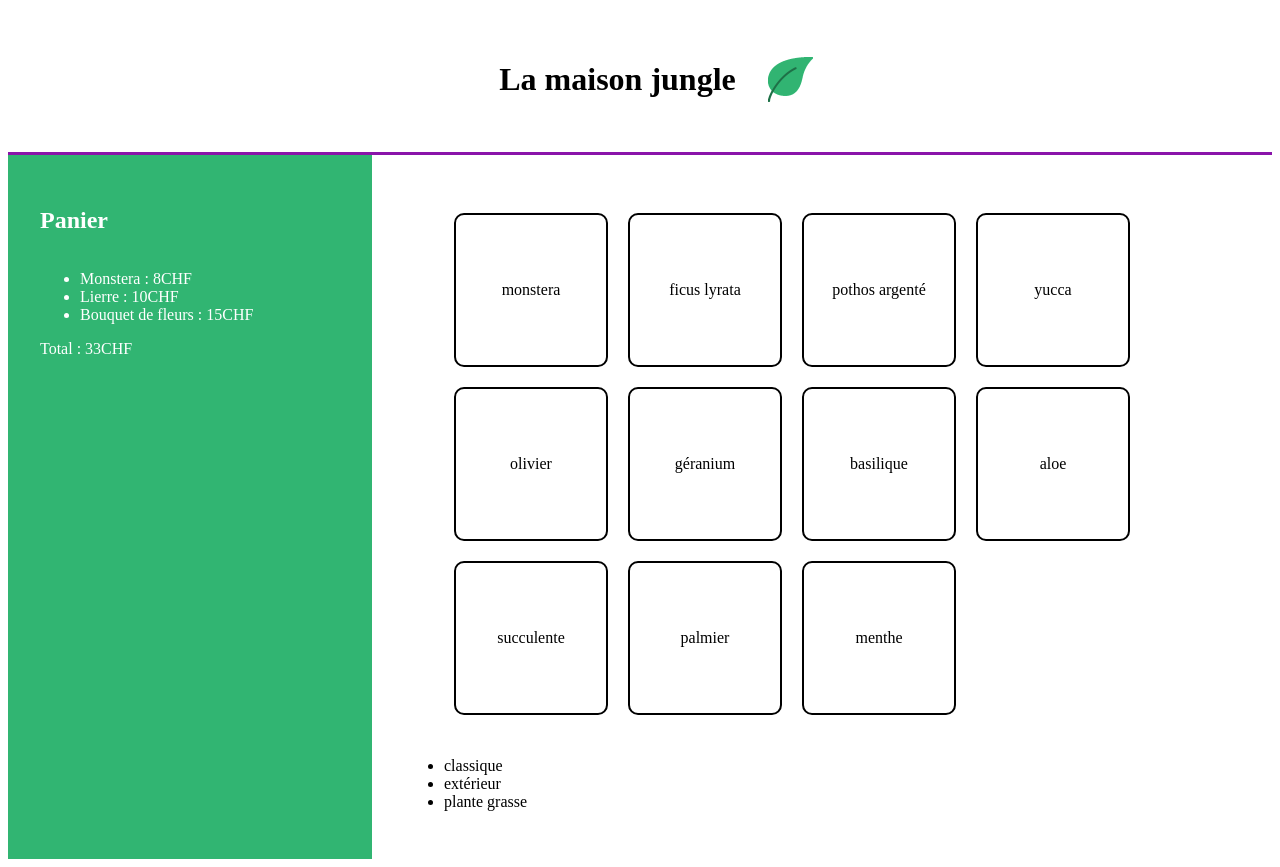
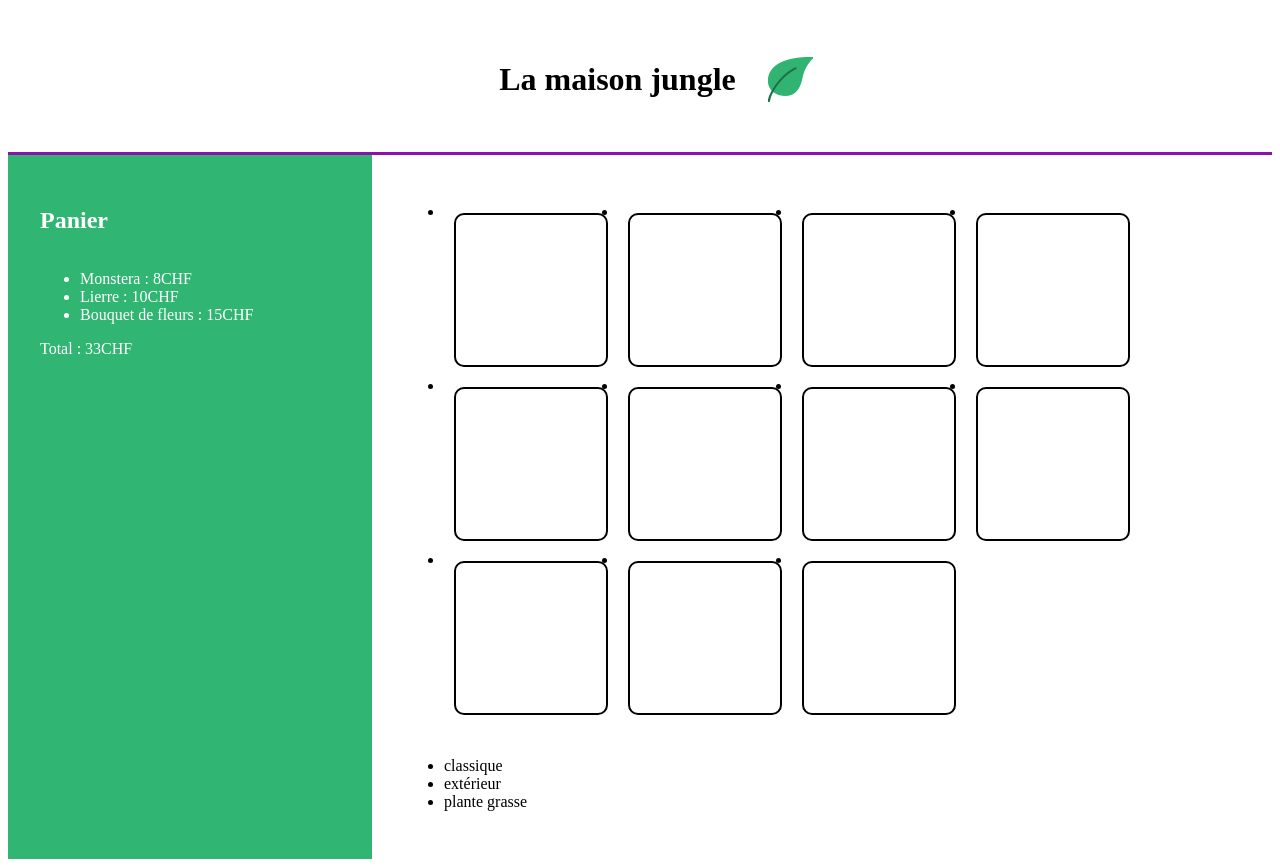
Before and after one commit to Samantha1919/La-maison-Jungle, a React (Vite) app: page / in a window 1280 px wide. Built offline with nearby package versions, Linux system fonts and the light colour scheme.

Commit message:
feat(lmj): add Plant Component
jai essayé de mettre le plant name mais il ne saffiche pas et je pense quil faut faire autrement mais jsp comment

```diff
--- /dev/null
+++ b/src/components/Plant/Plant.css
@@ -0,0 +1,12 @@
+.plant-item {
+  border: solid 2px black;
+  border-radius: 10px;
+  height: 150px;
+  width: 150px;
+  margin: 10px;
+  display: flex;
+  align-items: center;
+  justify-content: center;
+  flex-direction: column;
+  position: relative;
+}
--- /dev/null
+++ b/src/components/Plant/Plant.jsx
@@ -0,0 +1,8 @@
+import { plantList } from "../../data/PlantList";
+import "./Plant.css";
+
+const Plant = () => {
+  return <p className="plant-item">{plantList.name}</p>;
+};
+
+export default Plant;
--- a/src/components/ShoppingList/ShoppingList.css
+++ b/src/components/ShoppingList/ShoppingList.css
@@ -10,16 +10,3 @@
   flex-direction: row;
   flex-wrap: wrap;
 }
-
-.plant-item {
-  border: solid 2px black;
-  border-radius: 10px;
-  height: 150px;
-  width: 150px;
-  margin: 10px;
-  display: flex;
-  align-items: center;
-  justify-content: center;
-  flex-direction: column;
-  position: relative;
-}
--- a/src/components/ShoppingList/ShoppingList.jsx
+++ b/src/components/ShoppingList/ShoppingList.jsx
@@ -1,5 +1,6 @@
 import { plantList } from "../../data/PlantList";
 import "./ShoppingList.css";
+import Plant from "../Plant/Plant";
 
 function ShoppingList() {
   const categories = plantList.reduce(
@@ -12,8 +13,8 @@ function ShoppingList() {
     <div className="sl-container">
       <ul className="ul-flex">
         {plantList.map((plant) => (
-          <li key={plant.id} className="plant-item">
-            {plant.name}
+          <li key={plant.id}>
+            <Plant />
           </li>
         ))}
       </ul>
```
